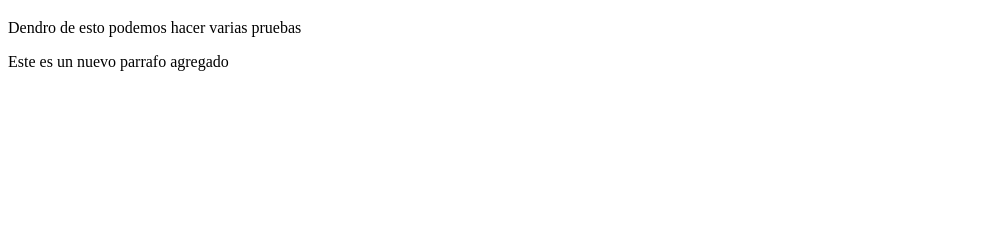
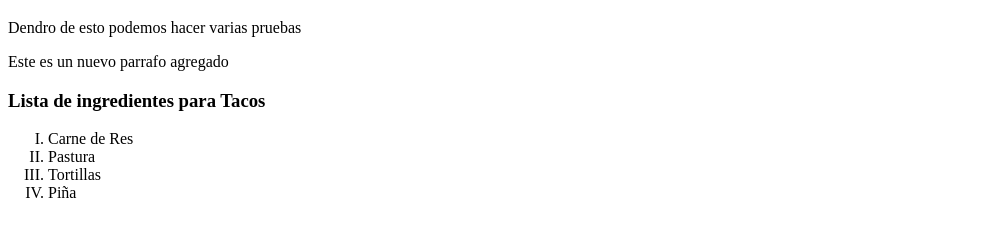
Before and after one commit to oldageek/pagina-web, a plain HTML site: page index.html in a window 1280 px wide. Shown: the part 61-298 px from the top of the page, without its empty margins (0-1006 px from the left). Drawn offline with Linux system fonts and the light colour scheme.

Commit message:
Agregar lista ordenada
Esta es una lista que hace el enlistado de ingredientes para hacer tacos al pastor

```diff
--- a/index.html
+++ b/index.html
@@ -1,12 +1,24 @@
 <!DOCTYPE html>
 <html>
+
 <head>
-	<meta charset="utf-8">
-	<title>Estudio fotografico Kodac</title>
+    <meta charset="utf-8">
+    <title>Estudio fotografico Kodac</title>
 </head>
+
 <body>
-	<h1 style="text-align: center">Bienvenido a la Pagina de pruebas de GitHub</h1>
-	<p>Dendro de esto podemos hacer varias pruebas</p>
-	<p>Este es un nuevo parrafo agregado</p>
+    <h1 style="text-align: center">Bienvenido a la Pagina de pruebas de GitHub</h1>
+    <p>Dendro de esto podemos hacer varias pruebas</p>
+    <p>Este es un nuevo parrafo agregado</p>
+    <nav>
+        <h3>Lista de ingredientes para Tacos</h3>
+        <ol start="1" type="I">
+            <li>Carne de Res</li>
+            <li>Pastura</li>
+            <li>Tortillas</li>
+            <li>Piña</li>
+        </ol>
+    </nav>
 </body>
+
 </html>
```
